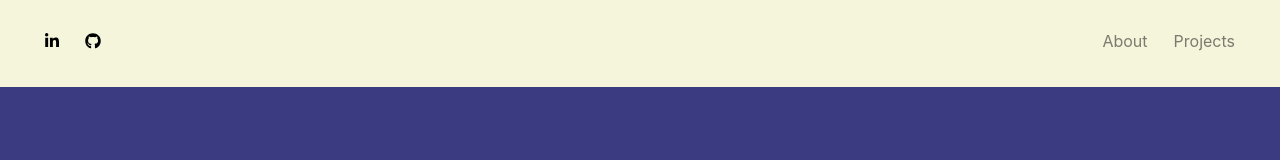
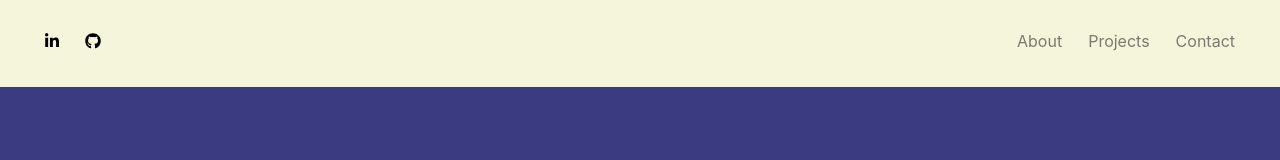
Before and after one commit to samanthabarrueta/React-Portfolio, a React (Create React App) app: page /Projects in a window 1280 px wide. Shown: the top 160 px of the page. Built offline with nearby package versions, Linux system fonts and the light colour scheme.

Commit message:
update links for smooth scrolling

```diff
--- a/src/components/Navbar/index.js
+++ b/src/components/Navbar/index.js
@@ -1,6 +1,7 @@
 import React from "react";
 import Nav from "react-bootstrap/Nav";
 import Navbar from "react-bootstrap/Navbar";
+import { Link, animateScroll as scroll } from "react-scroll";
 import { useLocation } from "react-router-dom";
 import { FontAwesomeIcon } from "@fortawesome/react-fontawesome";
 import { faLinkedinIn, faGithub } from "@fortawesome/free-brands-svg-icons";
@@ -27,15 +28,21 @@ const Navigation = () => {
 
             <Navbar>
                 <Nav className="spacing">
-                    <Nav.Link href="#about"  className={"nav-link active", "nav-link"}>
+                    <Link to="about" spy={true} smooth={true} offset={-70} duration={500} className={"nav-link active", "nav-link"}>
                         About
-                    </Nav.Link>
+                    </Link>
                 </Nav>
 
                 <Nav className="spacing">
-                    <Nav.Link href="#projects" className={"nav-link active", "nav-link"}>
+                    <Link to="projects" spy={true} smooth={true} offset={-70} duration={500} className={"nav-link active", "nav-link"}>
                         Projects
-                    </Nav.Link>
+                    </Link>
+                </Nav>
+
+                <Nav className="spacing">
+                    <Link to="contact" spy={true} smooth={true} offset={-70} duration={500} className={"nav-link active", "nav-link"}>
+                        Contact
+                    </Link>
                 </Nav>
             </Navbar>
         </div>
```
